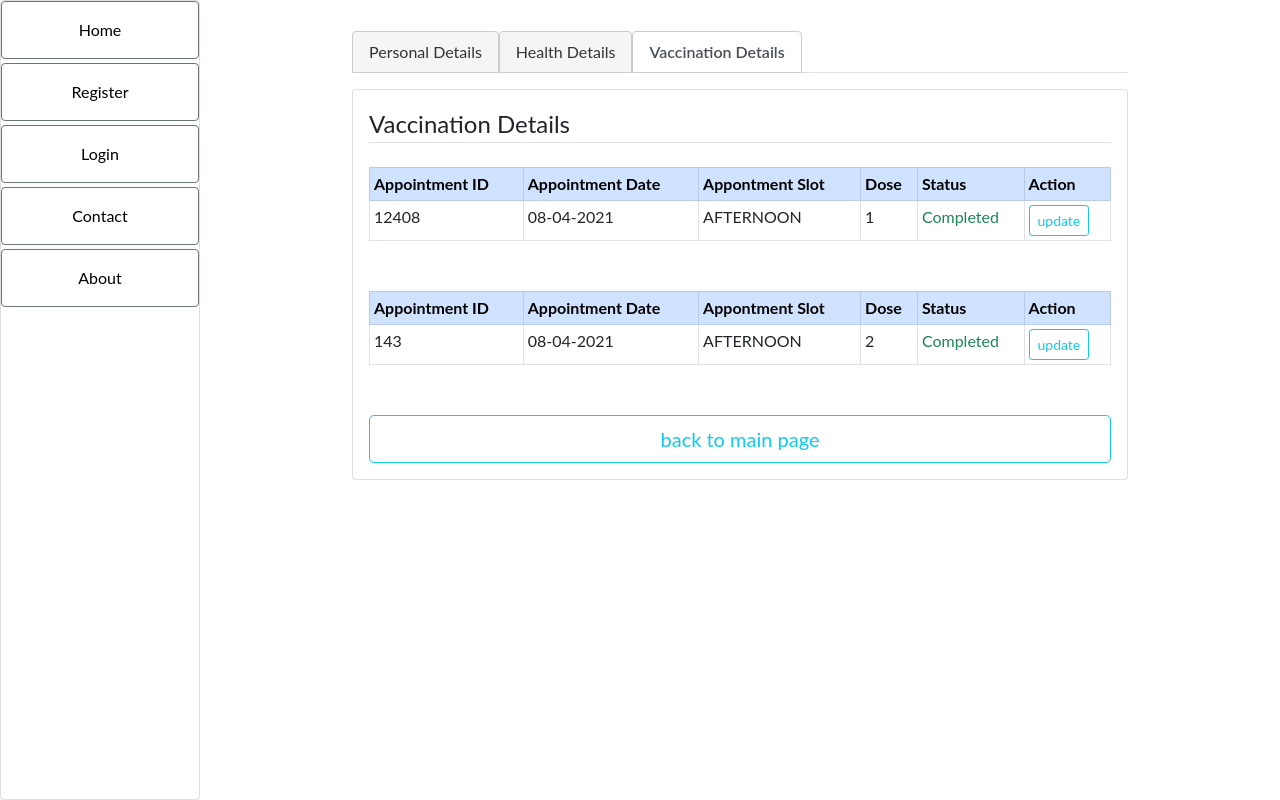
After one commit to tejassonone/CovidVaccinationPlatform, a Django app: page /session/vaccination_info_view/143/ in a window 1280 px wide. The commit adds this page. Run offline with Django 3.2, Linux system fonts and the light colour scheme; data comes from the database, SQL or seed files in the repository; both versions use the stored data as it was after the commit; some libraries are stand-ins or nearby versions.

Commit message:
beneficiary info form done at admin side

```diff
--- a/project/covin/appointment/templates/appointment/booked_appointment.html
+++ b/project/covin/appointment/templates/appointment/booked_appointment.html
@@ -7,12 +7,14 @@
 
     <table class="table table-sm table-bordered" id="my-table">
       <thead>
-                  <tr class="table-primary"><th scope="col">Appointment ID</th>
+        <tr class="table-primary">
+          <th scope="col">Appointment ID</th>
           <th scope="col">Appointment Date</th>
           <th scope="col">Appontment Slot</th>
           <th scope="col">Dose</th>
           <th scope="col">Action</th>
-                </tr></thead>
+        </tr>
+      </thead>
       <tbody id="table-data">
         {% for app in appointment %}
         <tr>
--- /dev/null
+++ b/project/covin/session/templates/session/beneficiary_detail.html
@@ -0,0 +1,94 @@
+{% extends 'base.html' %}
+{% block content %}
+
+<script src="https://code.jquery.com/jquery-3.3.1.min.js"></script>
+
+
+<div class="container form_section">
+
+  <ul class="nav nav-tabs">
+    {% block link %}
+    {% endblock link %}
+  </ul>
+  <div class="tab-content" style="margin-top:16px;">
+    <div class="tab-pane active tab" id="personal_details">
+      <div class="card card-body">
+        {% block beneficiary_detail %}
+        {% endblock %}
+        <br />
+      </div>
+    </div>
+  </div>
+
+
+
+
+<style>
+  .form_section {
+    width: 800px;
+    margin: 30px auto;
+  }
+
+  .lg {
+    padding: 10px 16px;
+    font-size: 18px;
+    line-height: 1.3333333;
+    border-radius: 6px;
+  }
+
+  .btn-default {
+    color: #333;
+    background-color: #fff;
+    border-color: #ccc;
+  }
+
+  .fade {
+    transition: opacity .15s linear;
+  }
+
+  .fade.in {
+    opacity: 0;
+  }
+
+  .fade:not(.show) {
+    opacity: 1;
+  }
+
+  .tab-content>.tab-pane {
+    display: none;
+  }
+
+  .tab-content>.active {
+    display: block;
+  }
+
+  .box {
+    width: 800px;
+    margin: 0 auto;
+  }
+
+  .active_tab1 {
+    background-color: #fff;
+    color: #333;
+    font-weight: 600;
+  }
+
+  .inactive_tab1 {
+    background-color: #f5f5f5;
+    color: #333;
+    cursor: not-allowed;
+  }
+
+  .has-error {
+    border-color: #cc0000;
+    background-color: #ffff99;
+  }
+</style>
+
+
+
+
+
+
+
+{% endblock %}
--- /dev/null
+++ b/project/covin/session/templates/session/beneficiary_detail/vaccination_info.html
@@ -0,0 +1,75 @@
+{% extends "session/beneficiary_detail.html" %}
+{% load crispy_forms_tags %}
+
+{% block link %}
+<li class="nav-item">
+  <a href="{% url 'personal_info_view' app_id %}" class="nav-link active_tab1" id="list_personal_details" style="border:1px solid #ccc">Personal Details</a>
+</li>
+<li class="nav-item">
+  <a href="{% url 'health_info_view' app_id %}" class="nav-link inactive_tab1" id="list_health_details" style="border:1px solid #ccc">Health Details</a>
+</li>
+<li class="nav-item">
+    <a href="" class="nav-link inactive_tab1" id="list_vaccination_details" style="border:1px solid #ccc">Vaccination Details</a>
+</li>
+{% endblock link %}
+
+
+
+{% block beneficiary_detail %}
+
+    <legend class="border-bottom mb-4">Vaccination Details</legend>
+
+    {% for app in appointment %}
+    <table class="table table-sm table-bordered table_section" id="my-table">
+      <thead>
+        <tr class="table-primary">
+          <th scope="col">Appointment ID</th>
+          <th scope="col">Appointment Date</th>
+          <th scope="col">Appontment Slot</th>
+          <th scope="col">Dose</th>
+          <th scope="col">Status</th>
+          <th scope="col">Action</th>
+        </tr>
+      </thead>
+      <tbody id="table-data">
+        <tr>
+          <td>{{app.appointment_id}}</td>
+          <td>{{app.session_date}}</td>
+          <td>{{app.slot}}</td>
+          <td>{{app.dose}}</td>
+          <td class="text-success">Completed</td>
+          <td><a class="btn btn-sm btn-outline-info" href="">update</a></td>
+        </tr>
+      </tbody>
+    </table>
+    {% endfor %}
+
+    <div align="center"></div>
+    <a href="{% url 'appointment_list_view' %}" name="btn_health_details" id="btn_health_details"
+    class="btn btn-outline-info btn-lg">back to main page</a>
+    </div>
+
+
+  <style>
+  .table_section{
+    margin-bottom: 50px;
+  }
+  </style>
+
+  <script>
+  $(document).ready(function () {
+
+    $('#list_personal_details').removeClass('active active_tab1');
+    $('#list_personal_details').addClass('inactive_tab1');
+
+    $('#list_health_details').removeClass('active active_tab1');
+    $('#list_health_details').addClass('inactive_tab1');
+
+    $('#list_vaccination_details').removeClass('inactive_tab1');
+    $('#list_vaccination_details').addClass('active_tab1 active');
+    $('#list_vaccination_details').attr('data-toggle', 'tab');
+
+  });
+  </script>
+
+{% endblock %}
--- a/project/covin/session/urls.py
+++ b/project/covin/session/urls.py
@@ -11,6 +11,13 @@ urlpatterns = [
 
     path('appointment_list_view/', views.AppointmentListView.as_view(), name='appointment_list_view'),
     path('vaccinated_list_view/', views.VaccinatedListView.as_view(), name='vaccinated_list_view'),
-    path('pending_list_view/', views.PendingListView.as_view(), name='pending_list_view')
+    path('pending_list_view/', views.PendingListView.as_view(), name='pending_list_view'),
+    path('month_chart_view/', views.MonthChartView.as_view(), name='month_chart_view'),
+
+    path('personal_info_view/<str:app_id>/', views.personal_info_view, name='personal_info_view'),
+    path('health_info_view/<str:app_id>/', views.health_info_view, name='health_info_view'),
+    path('vaccination_info_view/<str:app_id>/', views.vaccination_info_view, name='vaccination_info_view'),
+
+
 
 ]
--- a/project/covin/session/views.py
+++ b/project/covin/session/views.py
@@ -2,13 +2,20 @@ from django.shortcuts import render, redirect
 from django.http import HttpResponse, Http404, JsonResponse
 from appointment.models import Appointment
 from accounts.models import Beneficiary
-import json
-from accounts.forms import RegisterForm
+import json, random
+from django.utils.http import is_safe_url
+from accounts.forms import RegisterForm, PersonalInfoForm, HealthInfoForm
+from appointment.forms import AppointmentForm
 from .forms import VaccinationStatusForm
 from django.db.models import Q
 # Create your views here.
 from django.views.generic import ListView
 
+month = ["Jan", "Feb", "Mar", "Apr", "May", "Jun", "Jul","Aug", "Sep", "Oct", "Nov", "Dec"]
+day = ["Sun","Mon","Tues","Wed","thurs","Fri","Sat"]
+vaccinated = []
+for i in range(0, 12):
+    vaccinated.append(random.randint(20, 100))
 
 def dashboard_view(request):
     appointment =Appointment.objects.all()
@@ -94,6 +101,46 @@ class PendingListView(ListView):
 
 
 
+class MonthChartView(ListView):
+    template_name = 'session/dashboard.html'
+
+    def get_queryset(self):
+        return Appointment.objects.all()
+
+    def get_context_data(self, **kwargs):
+        context = super().get_context_data(**kwargs)
+        qs=Appointment.objects.all()
+        response = [{'month':month[x], 'vaccinated_count':vaccinated[x]} for x in range(0,12)]
+        context["qs"] = response
+        day_qs = [{'day':day[x], 'vaccinated_count':vaccinated[x]} for x in range(0, 7)]
+        context['day_qs'] =day_qs
+        return context
+
+
+
+def personal_info_view(request, app_id, *args, **kwargs):
+    appointment = Appointment.objects.get(appointment_id=app_id)
+    username = appointment.beneficiary
+    beneficiary = Beneficiary.objects.get(email= username)
+    form1 = PersonalInfoForm(instance=beneficiary)
+    context = {'form1':form1, 'app_id':app_id}
+    return render(request, 'session/beneficiary_detail/personal_info.html', context)
+
+def health_info_view(request, app_id, *args, **kwargs):
+    appointment = Appointment.objects.get(appointment_id=app_id)
+    username = appointment.beneficiary
+    beneficiary = Beneficiary.objects.get(email= username)
+    form2 = HealthInfoForm(instance=beneficiary)
+    context = {'form2':form2, 'app_id':app_id}
+    return render(request, 'session/beneficiary_detail/health_info.html', context)
+
+def vaccination_info_view(request, app_id, *args, **kwargs):
+    appointment = Appointment.objects.get(appointment_id=app_id)
+    username = appointment.beneficiary
+    beneficiary = Beneficiary.objects.get(email= username)
+    certificate = beneficiary.appointment_set.all()
+    context={'appointment':certificate, 'app_id':app_id}
+    return render(request, 'session/beneficiary_detail/vaccination_info.html', context)
 
 def vaccination_form_save(request, *args, **kwargs):
     qs = Beneficiary.objects.get(id=7)
```
Also changed, not shown: project/covin/session/templates/session/beneficiary_detail/health_info.html (added, +68 -0 lines), project/covin/session/templates/session/beneficiary_detail/personal_info.html (added, +60 -0 lines), project/covin/session/templates/session/dashboard.html (+71 -23 lines), project/covin/session/templates/session/list.html (+26 -9 lines), project/covin/db.sqlite3. Lines whose indentation alone changed are shown as unchanged.
